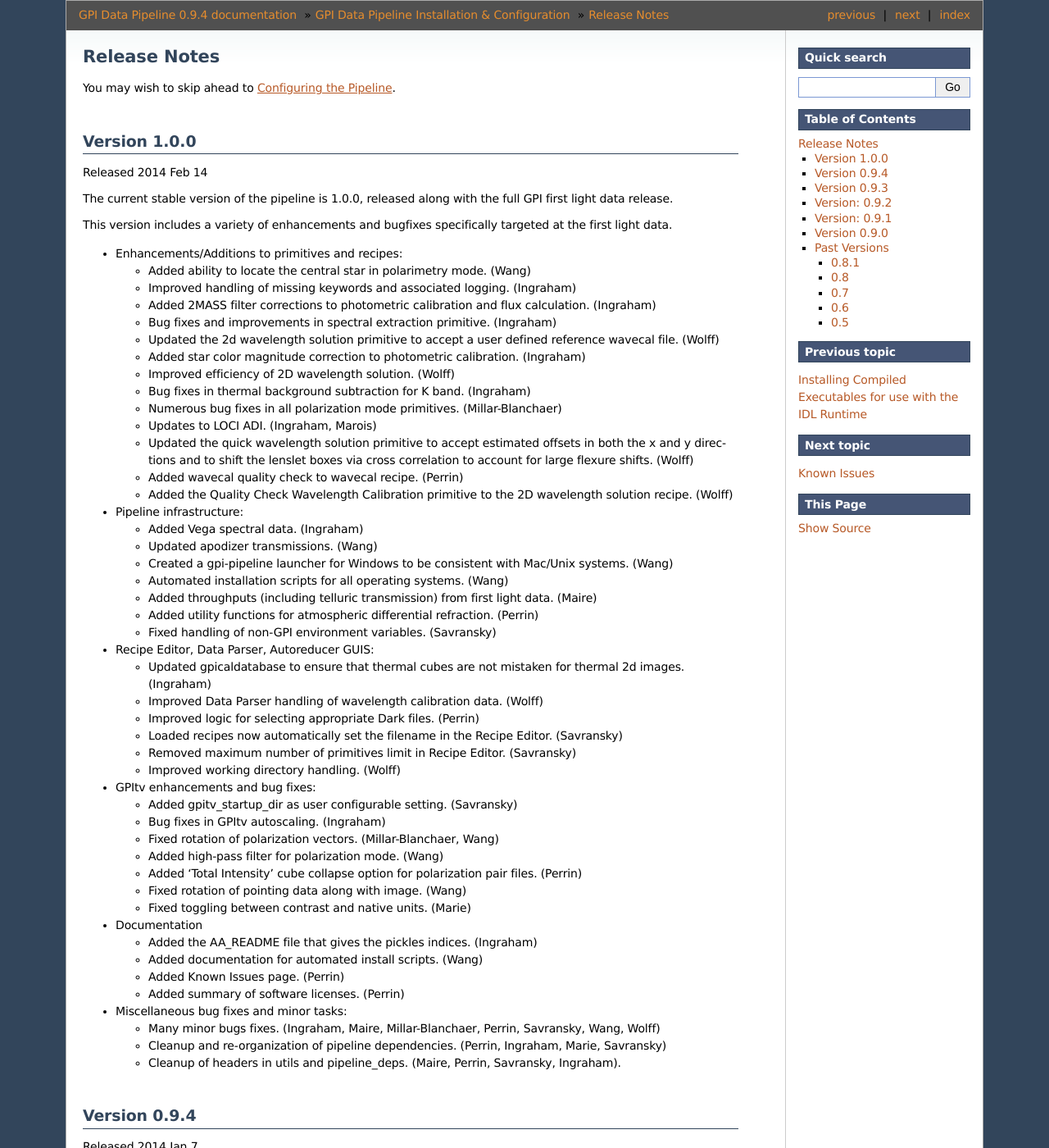
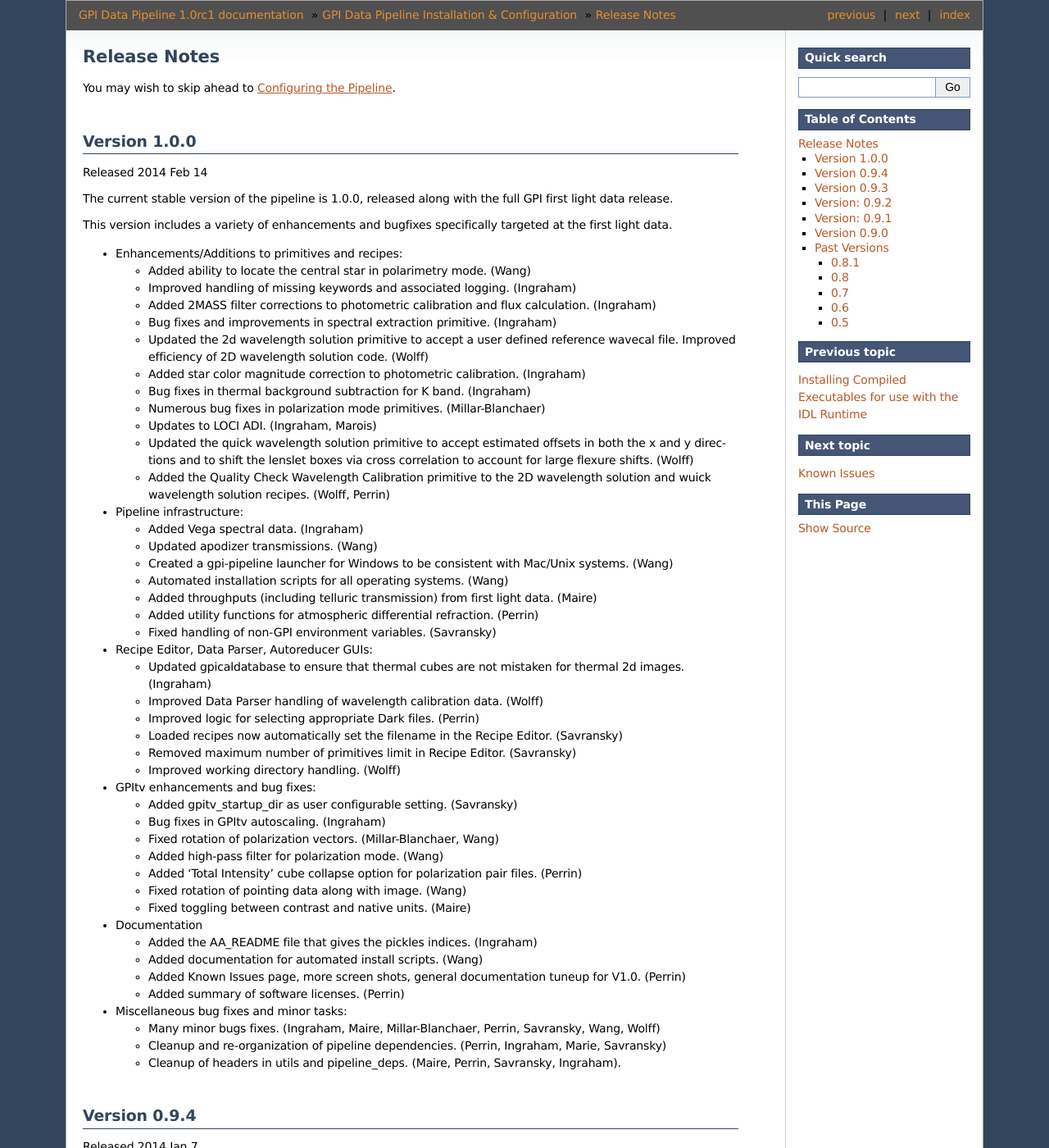
Before and after one commit to geminiplanetimager/gpi_pipeline, a Sphinx documentation site: the page built from documentation/installation/relnotes.rst, in a window 1280 px wide and 1400 px high. Shown: the whole window at 82% size. Built offline with Sphinx 7.4.7, drawn with Linux system fonts in a browser that asks for light colours; formulas are drawn with MathJax 3; some of the changed text lies outside the part shown.

```diff
--- a/documentation/conf.py
+++ b/documentation/conf.py
@@ -48,9 +48,9 @@ copyright = u'2008-2014, Marshall Perrin, Jerome Maire & the GPI Data Analysis T
 #
 # The short X.Y version.
 #import gpidata
-version = '0.9.4'
+version = '1.0'
 # The full version, including alpha/beta/rc tags.
-release = version+''
+release = version+'rc1'
 
 # The language for content autogenerated by Sphinx. Refer to documentation
 # for a list of supported languages.
--- a/documentation/installation/relnotes.rst
+++ b/documentation/installation/relnotes.rst
@@ -20,15 +20,13 @@ This version includes a variety of enhancements and bugfixes specifically target
   * Improved handling of missing keywords and associated logging. (Ingraham)
   * Added 2MASS filter corrections to photometric calibration and flux calculation. (Ingraham)
   * Bug fixes and improvements in spectral extraction primitive. (Ingraham)
-  * Updated the 2d wavelength solution primitive to accept a user defined reference wavecal file. (Wolff)
+  * Updated the 2d wavelength solution primitive to accept a user defined reference wavecal file. Improved efficiency of 2D wavelength solution code. (Wolff)
   * Added star color magnitude correction to photometric calibration. (Ingraham)
-  * Improved efficiency of 2D wavelength solution. (Wolff)
   * Bug fixes in thermal background subtraction for K band. (Ingraham)
-  * Numerous bug fixes in all polarization mode primitives. (Millar-Blanchaer)
+  * Numerous bug fixes in polarization mode primitives. (Millar-Blanchaer)
   * Updates to LOCI ADI. (Ingraham, Marois)
   * Updated the quick wavelength solution primitive to accept estimated offsets in both the x and y directions and to shift the lenslet boxes via cross correlation to account for large flexure shifts. (Wolff)
-  * Added wavecal quality check to wavecal recipe. (Perrin)
-  * Added the Quality Check Wavelength Calibration primitive to the 2D wavelength solution recipe. (Wolff)
+  * Added the Quality Check Wavelength Calibration primitive to the 2D wavelength solution and wuick wavelength solution recipes. (Wolff, Perrin)
 
 
 * Pipeline infrastructure:
@@ -42,7 +40,7 @@ This version includes a variety of enhancements and bugfixes specifically target
   * Fixed handling of non-GPI environment variables. (Savransky)
 
 
-* Recipe Editor, Data Parser, Autoreducer GUIS:
+* Recipe Editor, Data Parser, Autoreducer GUIs:
 
   * Updated gpicaldatabase to ensure that thermal cubes are not mistaken for thermal 2d images. (Ingraham)
   * Improved Data Parser handling of wavelength calibration data. (Wolff)
@@ -60,13 +58,13 @@ This version includes a variety of enhancements and bugfixes specifically target
   * Added high-pass filter for polarization mode. (Wang)
   * Added 'Total Intensity' cube collapse option for polarization pair files. (Perrin)
   * Fixed rotation of pointing data along with image. (Wang)
-  * Fixed toggling between contrast and native units. (Marie)
+  * Fixed toggling between contrast and native units. (Maire)
 
 * Documentation
 
   * Added the AA_README file that gives the pickles indices. (Ingraham)
   * Added documentation for automated install scripts. (Wang)
-  * Added Known Issues page. (Perrin)
+  * Added Known Issues page, more screen shots, general documentation tuneup for V1.0. (Perrin)
   * Added summary of software licenses. (Perrin)
 
 * Miscellaneous bug fixes and minor tasks:
```
Also changed, not shown: 1 other file.
